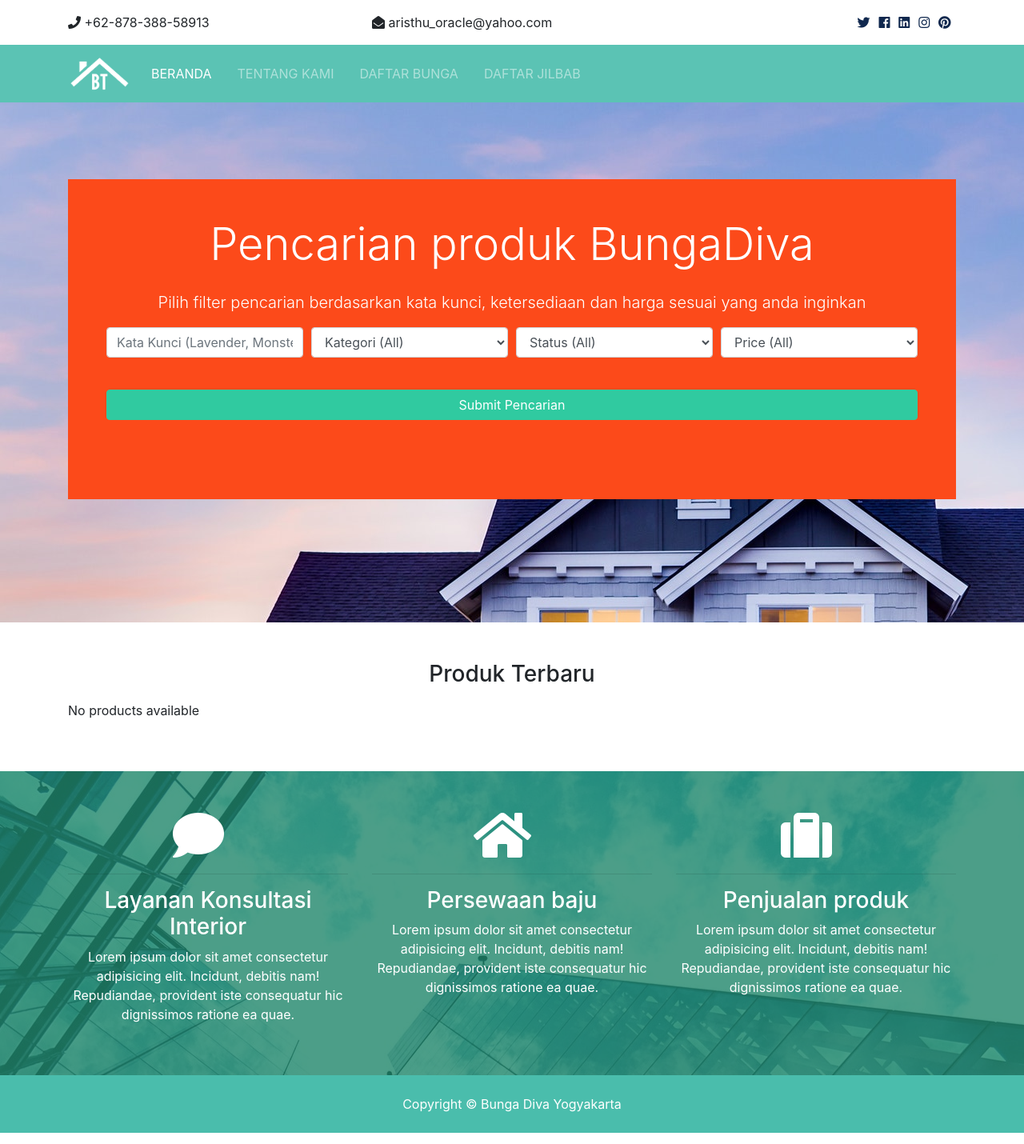
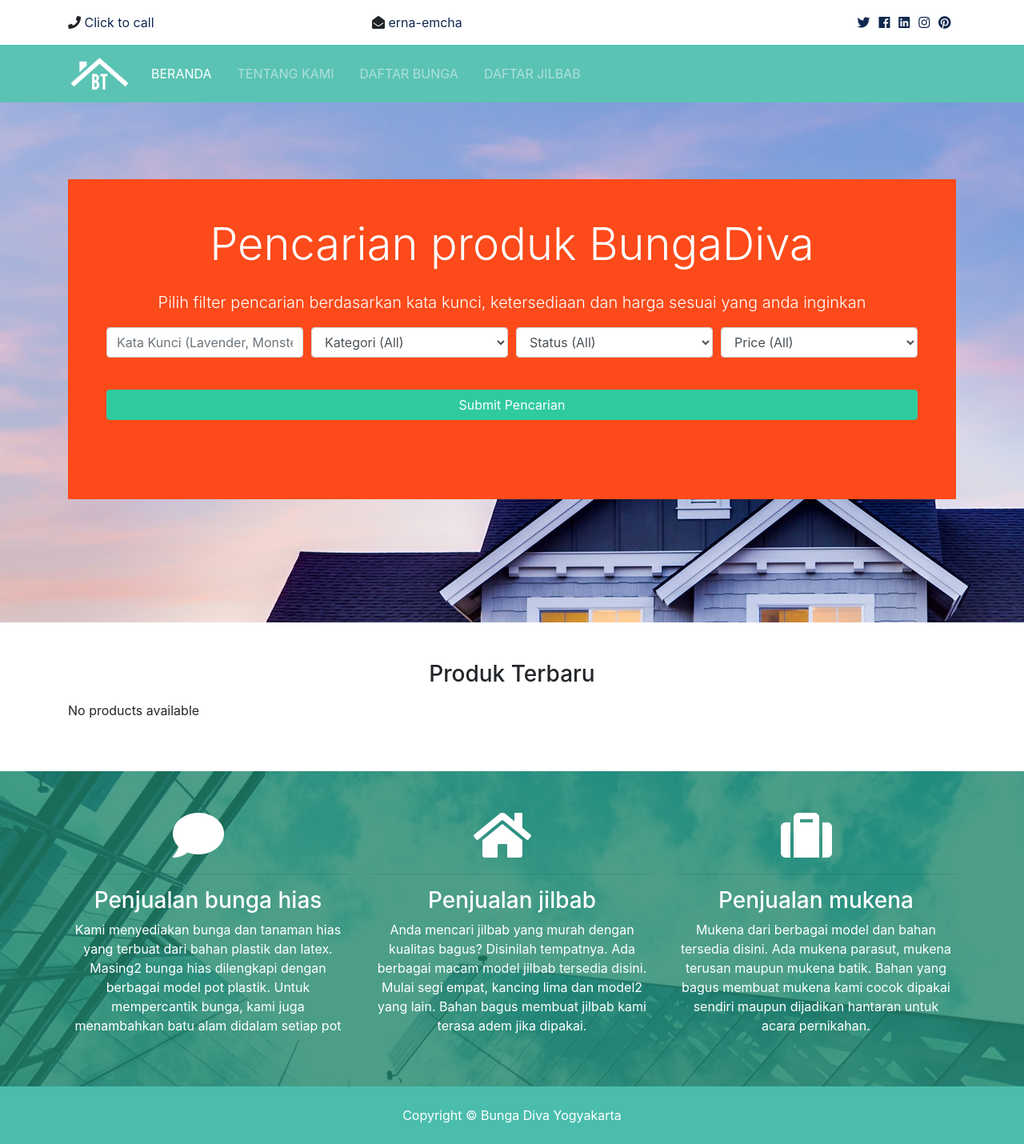
Before and after one commit to choirulihwan/bungadiva-django, a Django app: page / in a window 1280 px wide. Shown: the whole page at 80% size. Run offline with Django 3.2, Linux system fonts and the light colour scheme; data that the repository does not hold is empty; some libraries are stand-ins or nearby versions.

Commit message:
modify some html files

```diff
--- a/templates/base.html
+++ b/templates/base.html
@@ -14,6 +14,8 @@
     <!-- lightbox -->
     <link rel="stylesheet" href="{% static 'css/lightbox.min.css' %}">
 
+
+
     <title>Bunga Diva Florist {% block title %} {% endblock %} </title>
 </head>
 <body>
@@ -28,10 +30,19 @@
     <!-- Footer -->
     {% include 'partials/_footer.html' %}
 
+    <!-- jquery -->
     <script src="{% static 'js/jquery-3.3.1.min.js' %}"></script>
     <script src="{% static 'js/bootstrap.bundle.min.js' %}"></script>
     <script src="{% static 'js/lightbox.min.js' %}"></script>
     <script src="{% static 'js/main.js' %}"></script>
 
+    <script>
+    $( "#btn-whatsapp" ).click(function() {
+	var url = "https://api.whatsapp.com/send?phone=6287838858913&text=Assalamualaikum%20BungaDiva";
+	/*event.preventDefault();
+    event.stopPropagation();*/
+    window.open(url, '_blank');
+    });
+    </script>
 </body>
 </html>
--- a/templates/pages/index.html
+++ b/templates/pages/index.html
@@ -90,15 +90,6 @@
                   <i class="fas fa-map-marker text-secondary"></i> {{ product.category }} </p>
               </div>
               <hr>
-              <!--<div class="row py-2 text-secondary">
-                <div class="col-12">
-                  <i class="fas fa-user"></i> {{ product.description }}</div>
-              </div>-->
-              <div class="row text-secondary pb-2">
-                <div class="col-12">
-                  <i class="fas fa-clock"></i> Tanggal upload: {{ product.create_date | naturalday }}</div>
-              </div>
-              <hr>
               <a href="{% url 'product' product.id %}" class="btn btn-primary btn-block">Detail produk</a>
             </div>
           </div>
@@ -120,23 +111,25 @@
         <div class="col-md-4">
           <i class="fas fa-comment fa-4x mr-4"></i>
           <hr>
-          <h3>Layanan Konsultasi Interior</h3>
-          <p>Lorem ipsum dolor sit amet consectetur adipisicing elit. Incidunt, debitis nam! Repudiandae, provident iste consequatur
-            hic dignissimos ratione ea quae.</p>
+          <h3>Penjualan bunga hias</h3>
+          <p>Kami menyediakan bunga dan tanaman hias yang terbuat dari bahan plastik dan latex. Masing2 bunga hias
+          dilengkapi dengan berbagai model pot plastik. Untuk mempercantik bunga, kami juga menambahkan batu alam didalam
+          setiap pot</p>
         </div>
         <div class="col-md-4">
           <i class="fas fa-home fa-4x mr-4"></i>
           <hr>
-          <h3>Persewaan baju</h3>
-          <p>Lorem ipsum dolor sit amet consectetur adipisicing elit. Incidunt, debitis nam! Repudiandae, provident iste consequatur
-            hic dignissimos ratione ea quae.</p>
+          <h3>Penjualan jilbab</h3>
+          <p>Anda mencari jilbab yang murah dengan kualitas bagus? Disinilah tempatnya. Ada berbagai macam model jilbab
+          tersedia disini. Mulai segi empat, kancing lima dan model2 yang lain. Bahan bagus membuat
+            jilbab kami terasa adem jika dipakai.</p>
         </div>
         <div class="col-md-4">
           <i class="fas fa-suitcase fa-4x mr-4"></i>
           <hr>
-          <h3>Penjualan produk</h3>
-          <p>Lorem ipsum dolor sit amet consectetur adipisicing elit. Incidunt, debitis nam! Repudiandae, provident iste consequatur
-            hic dignissimos ratione ea quae.</p>
+          <h3>Penjualan mukena</h3>
+          <p>Mukena dari berbagai model dan bahan tersedia disini. Ada mukena parasut, mukena terusan maupun mukena batik.
+          Bahan yang bagus membuat mukena kami cocok dipakai sendiri maupun dijadikan hantaran untuk acara pernikahan.</p>
         </div>
       </div>
     </div>
--- a/templates/partials/_topbar.html
+++ b/templates/partials/_topbar.html
@@ -1,24 +1,26 @@
     <section id="top-bar" class="p-3">
         <div class="container">
             <div class="row">
-                <div class="col-md-4">
-                    <i class="fas fa-phone"></i> +62-878-388-58913
+                <div class="col-md-4" itemscope itemtype="https://schema.org/LocalBusiness">
+                    <span itemprop="telephone">
+                        <i class="fas fa-phone"></i> <a href="tel:+6287838858913">Click to call</a>
+                    </span>
                 </div>
                 <div class="col-md-4">
-                    <i class="fas fa-envelope-open"></i> aristhu_oracle@yahoo.com
+                    <i class="fas fa-envelope-open"></i> <a href="mailto:emcha03@gmail.com">erna-emcha</a>
                 </div>
                 <div class="col-md-4">
                     <div class="social text-right">
                         <a href="#">
                             <i class="fab fa-twitter"></i>
                         </a>
-                        <a href="#">
+                        <a target="_blank" href="https://www.facebook.com/davadiva1316">
                             <i class="fab fa-facebook"></i>
                         </a>
                         <a href="#">
                             <i class="fab fa-linkedin"></i>
                         </a>
-                        <a href="#">
+                        <a target="_blank" href="https://www.instagram.com/bungadiva.yogyakarta/">
                             <i class="fab fa-instagram"></i>
                         </a>
                         <a href="#">
```
Also changed, not shown: templates/products/product.html (+6 -6 lines).
